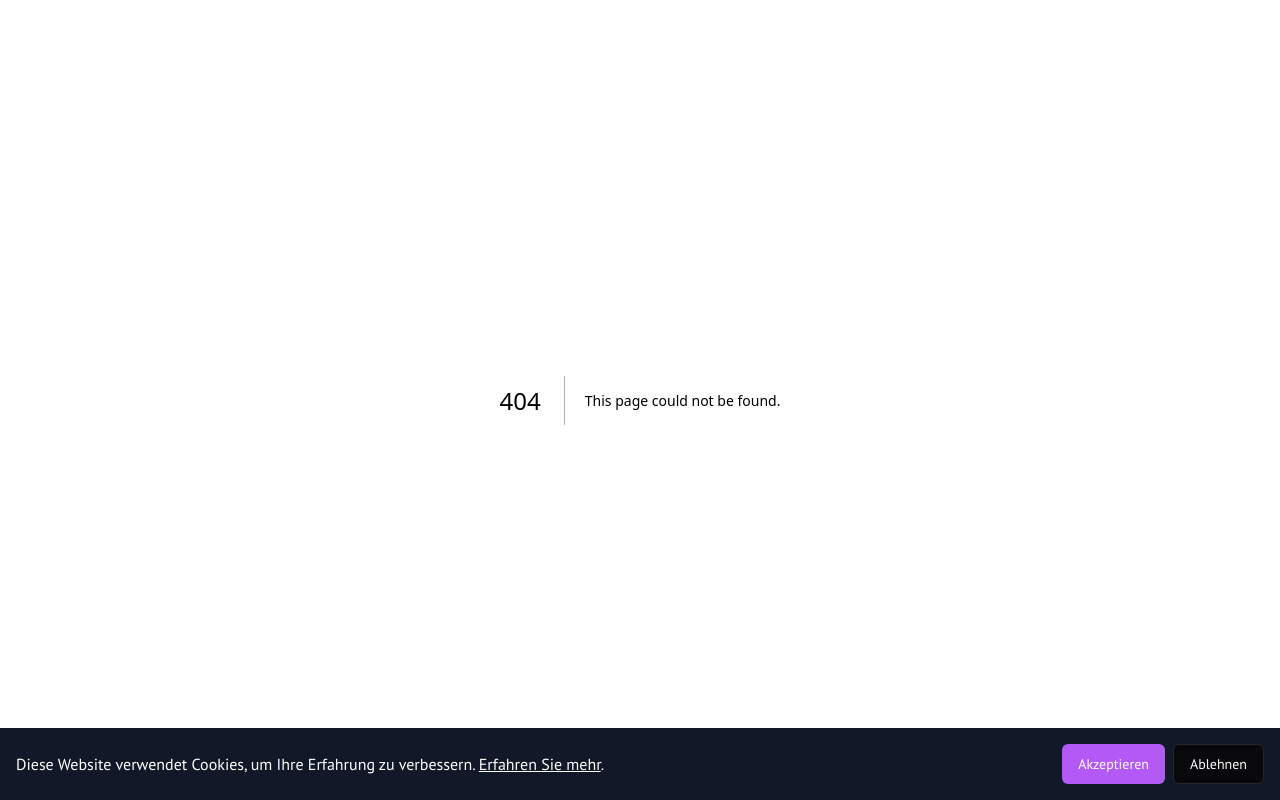
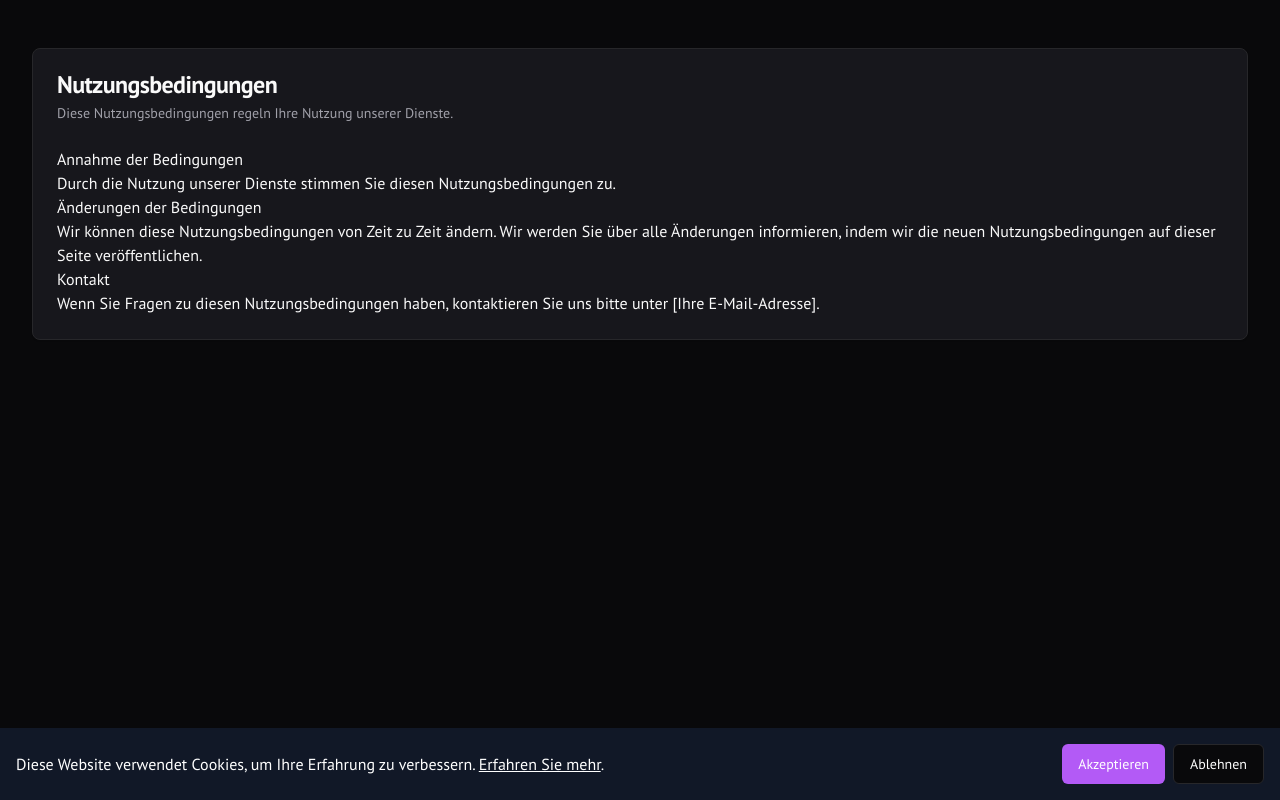
Before and after one commit to Meusel/Eventradar, a Next.js app: page /terms in a window 1280 px wide. Before the commit this address had no page. Built offline with nearby package versions, Linux system fonts and the light colour scheme.

Commit message:
AGBs hinzugefügt

```diff
--- /dev/null
+++ b/src/app/terms/page.tsx
@@ -0,0 +1,43 @@
+
+import {
+    Card,
+    CardContent,
+    CardDescription,
+    CardHeader,
+    CardTitle,
+  } from "@/components/ui/card";
+
+  export default function TermsPage() {
+    return (
+      <div className="container mx-auto py-12">
+        <Card>
+          <CardHeader>
+            <CardTitle>Nutzungsbedingungen</CardTitle>
+            <CardDescription>
+              Diese Nutzungsbedingungen regeln Ihre Nutzung unserer Dienste.
+            </CardDescription>
+          </CardHeader>
+          <CardContent>
+            <h2>Annahme der Bedingungen</h2>
+            <p>
+              Durch die Nutzung unserer Dienste stimmen Sie diesen
+              Nutzungsbedingungen zu.
+            </p>
+
+            <h2>Änderungen der Bedingungen</h2>
+            <p>
+              Wir können diese Nutzungsbedingungen von Zeit zu Zeit ändern. Wir
+              werden Sie über alle Änderungen informieren, indem wir die neuen
+              Nutzungsbedingungen auf dieser Seite veröffentlichen.
+            </p>
+
+            <h2>Kontakt</h2>
+            <p>
+              Wenn Sie Fragen zu diesen Nutzungsbedingungen haben, kontaktieren
+              Sie uns bitte unter [Ihre E-Mail-Adresse].
+            </p>
+          </CardContent>
+        </Card>
+      </div>
+    );
+  }
--- a/src/components/user-profile.tsx
+++ b/src/components/user-profile.tsx
@@ -28,6 +28,7 @@ export function UserProfile() {
   const [email, setEmail] = useState("ronny.mueller@example.com");
   const [avatarUrl, setAvatarUrl] = useState("https://images.unsplash.com/photo-1568602471122-7832951cc4c5?q=80&w=2070&auto=format&fit=crop");
   const [allowDataSharing, setAllowDataSharing] = useState(false);
+  const [agreedToTerms, setAgreedToTerms] = useState(false);
   const fileInputRef = useRef<HTMLInputElement>(null);
 
   const handleEdit = () => setIsEditing(true);
@@ -97,7 +98,7 @@ export function UserProfile() {
                 <Button variant="outline" onClick={handleCancel}>
                   Abbrechen
                 </Button>
-                <Button onClick={handleSave}>Speichern</Button>
+                <Button onClick={handleSave} disabled={!agreedToTerms}>Speichern</Button>
               </div>
             )}
           </div>
@@ -171,6 +172,22 @@ export function UserProfile() {
             <p className="text-xs text-gray-500 mt-2">
                 Weitere Informationen findest du in unserer <a href="/privacy" className="text-blue-600 hover:underline">Datenschutzerklärung</a>.
             </p>
+            <div className="flex items-center justify-between bg-gray-50 p-4 rounded-lg border mt-4">
+                <div className="flex items-center gap-4">
+                    <ShieldCheck className="h-6 w-6 text-gray-600" />
+                    <div>
+                        <p className="font-semibold text-base text-gray-800">Nutzungsbedingungen</p>
+                        <p className="text-sm text-gray-500">
+                            Ich stimme den <a href="/terms" className="text-blue-600 hover:underline">Nutzungsbedingungen</a> zu.
+                        </p>
+                    </div>
+                </div>
+                <Switch
+                    id="terms-agreement"
+                    checked={agreedToTerms}
+                    onCheckedChange={setAgreedToTerms}
+                />
+            </div>
         </div>
 
         <div>
```
